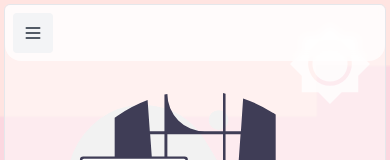
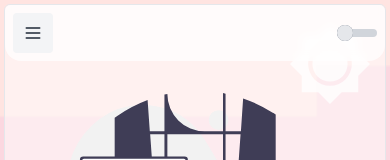
Before and after one commit to Puchinn/Portafolio, a React (Vite) app: page / in a window 390 px wide. Shown: the top 160 px of the page. Built offline with nearby package versions, Linux system fonts and the light colour scheme.

Commit message:
mostrar boton para cambiar color en la barra de navegacion en movil

```diff
--- a/src/components/nav/Menu.jsx
+++ b/src/components/nav/Menu.jsx
@@ -6,8 +6,11 @@ import BotonMenu from "./BotonMenu"
 function Menu() {
     const [isActive, setIsActive] = useState(false)
     return (
-        <div className="sticky top-0 z-10 h-min rounded-b-2xl bg-white bg-opacity-70 p-2 text-gray-400 backdrop-blur-sm dark:bg-black dark:bg-opacity-40">
-            <BotonMenu isActive={isActive} setIsActive={setIsActive} />
+        <div className="sticky top-0 z-10 h-min rounded-b-2xl bg-white bg-opacity-70 p-2 text-gray-400 backdrop-blur-sm dark:bg-black dark:bg-opacity-40 md:flex md:flex-row-reverse md:justify-end">
+            <div className="flex justify-between">
+                <BotonMenu isActive={isActive} setIsActive={setIsActive} />
+                <ToggleButton />
+            </div>
             <nav
                 className={`flex flex-col ${
                     isActive ? "block" : "hidden"
@@ -17,7 +20,6 @@ function Menu() {
                 <MenuLink to={"sobremi"} text="📋 Sobre mi" />
                 <MenuLink to={"portafolio"} text="💼 Portafolio" />
                 <MenuLink to={"contacto"} text="🚀 Contacto" />
-                <ToggleButton />
             </nav>
         </div>
     )
--- a/src/components/nav/ToggleButton.jsx
+++ b/src/components/nav/ToggleButton.jsx
@@ -7,7 +7,7 @@ function ToggleButton() {
     return (
         <label
             htmlFor="cambiarColor"
-            className="relative h-8 w-10 cursor-pointer self-center xl:hidden"
+            className="relative inline-block h-8 w-10 cursor-pointer self-center xl:hidden"
         >
             <input
                 checked={color === "dark" ? true : false}
```
